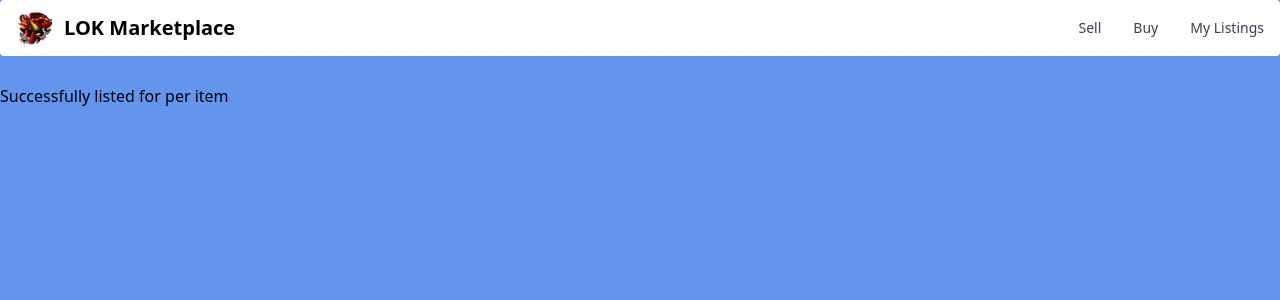
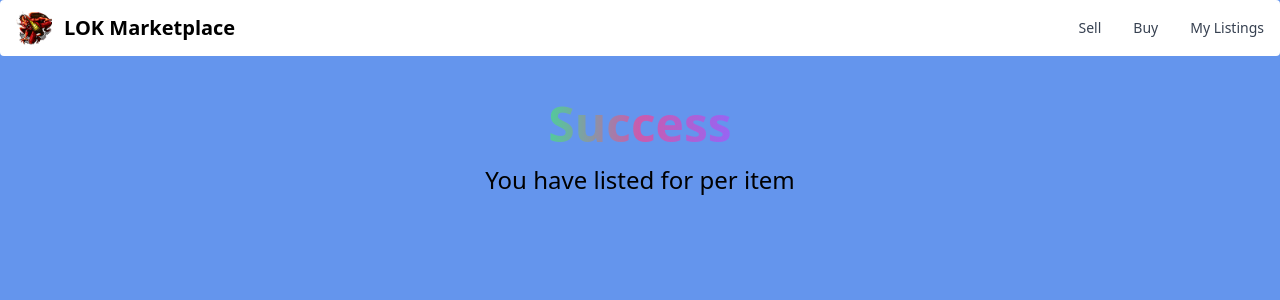
Before and after one commit to RdotSilva/React-NextJS-LegendsOfKesmai-Marketplace, a Next.js app: page /sell/success in a window 1280 px wide. Shown: the top 300 px of the page. Built offline with nearby package versions, Linux system fonts and the light colour scheme.

Commit message:
Update SellSuccess styles

```diff
--- a/components/Sell/SellSuccess.jsx
+++ b/components/Sell/SellSuccess.jsx
@@ -1,10 +1,22 @@
 import React from "react";
 
+/**
+ * This will be rendered when a user completes the form to sell a new item and is redirected to the sell/success page
+ */
 const SellSuccess = ({ itemListing }) => {
   return (
     <div>
-      Successfully listed {itemListing.quantity} {itemListing.name} for{" "}
-      {itemListing.price} per item
+      <div className="flex flex-col items-center">
+        <h1 className="my-4 text-3xl md:text-5xl text-white opacity-75 font-bold leading-tight text-center md:text-left">
+          <span className="bg-clip-text text-transparent bg-gradient-to-r from-green-400 via-pink-500 to-purple-500">
+            Success
+          </span>
+        </h1>
+        <p class="leading-normal text-base md:text-2xl mb-8 text-center md:text-left">
+          You have listed {itemListing.quantity} {itemListing.name} for{" "}
+          {itemListing.price} per item
+        </p>
+      </div>
     </div>
   );
 };
```
